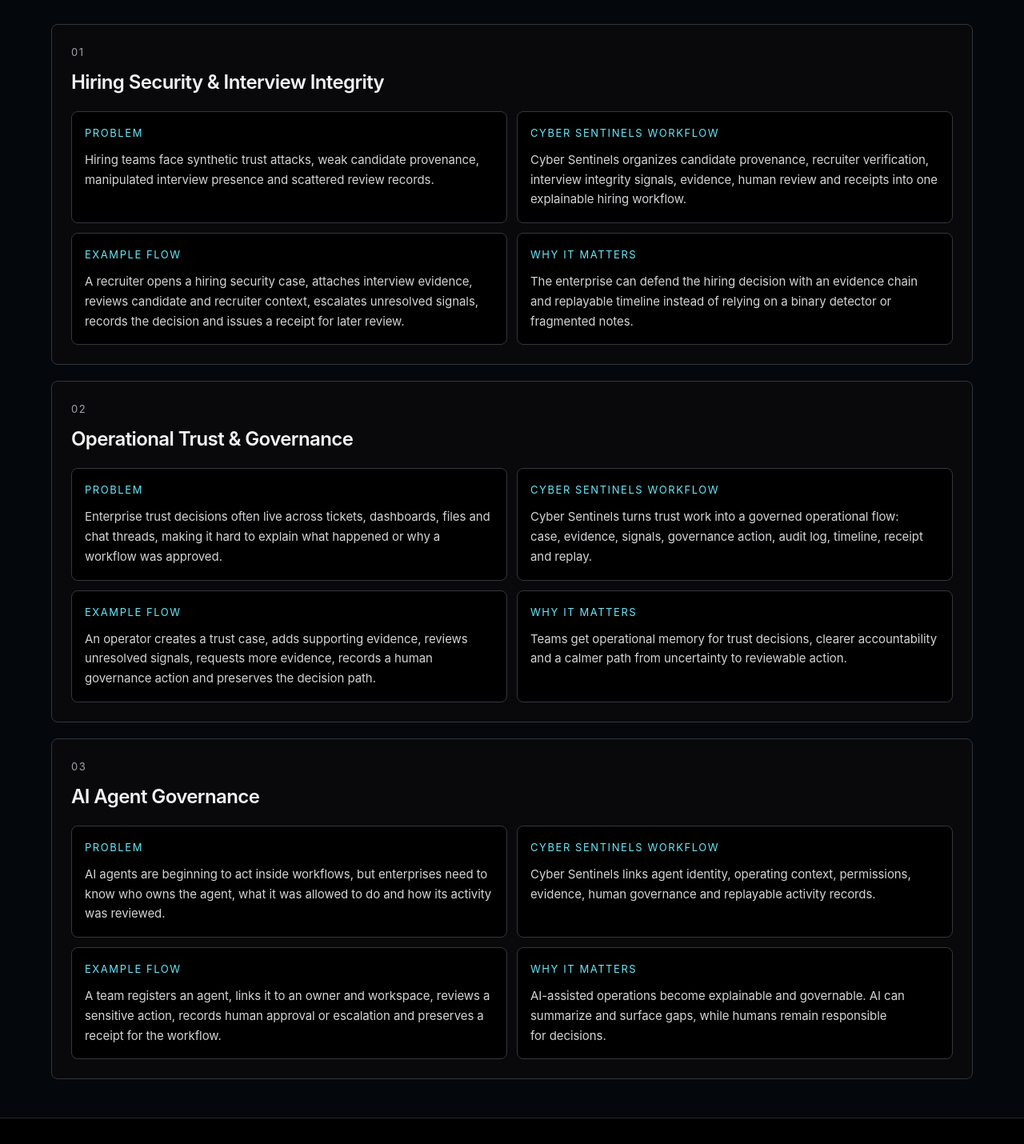
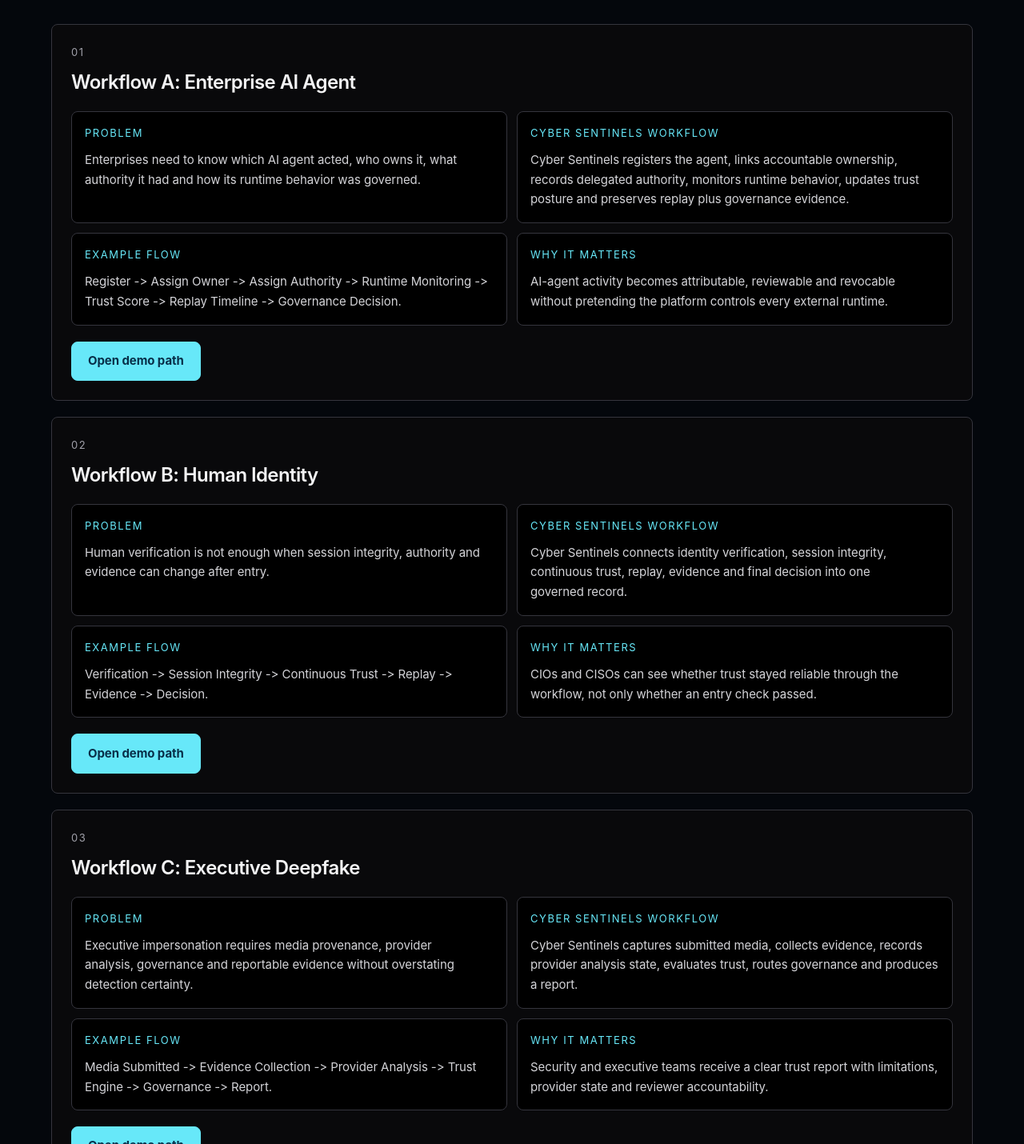
Before and after one commit to emeaexecutive/Cyber-Sentinels-V2, a Next.js app: page /enterprise/demo-stories in a window 1280 px wide. Shown: the part 620-2050 px from the top of the page at 80% size. Built offline with nearby package versions, Linux system fonts and the light colour scheme; no server answers.

Commit message:
Epic 02 Enterprise proof and design partner readiness

```diff
--- a/app/admin/deployment-readiness/page.tsx
+++ b/app/admin/deployment-readiness/page.tsx
@@ -100,6 +100,57 @@ export default async function DeploymentReadinessPage() {
       state: domainReady ? "READY" : "CAUTION",
     },
   ];
+  const enterpriseHealthChecks: Array<{
+    label: string;
+    detail: string;
+    state: DeploymentReadinessState;
+  }> = [
+    {
+      label: "Platform Health",
+      detail: `${report.readinessPercent}% readiness across runtime, integrity and pilot evidence.`,
+      state: report.state,
+    },
+    {
+      label: "Provider Health",
+      detail: "Provider paths remain explicit about Connected, Configured, Awaiting Credentials, Offline and Unsupported states.",
+      state: "CAUTION",
+    },
+    {
+      label: "Trust Engine",
+      detail: "Trust execution routes and protected decision surfaces are present.",
+      state: "READY",
+    },
+    {
+      label: "Replay Engine",
+      detail: `${report.metrics.replaySessionsViewed} replay session view(s) recorded in pilot metrics.`,
+      state: report.metrics.replaySessionsViewed > 0 ? "READY" : "CAUTION",
+    },
+    {
+      label: "Governance",
+      detail: `${report.metrics.governanceReviewsCompleted} completed review(s), ${report.metrics.unresolvedEscalations} unresolved escalation(s).`,
+      state: report.metrics.unresolvedEscalations > 0 ? "CAUTION" : "READY",
+    },
+    {
+      label: "Validation",
+      detail: "Validation and benchmark dashboards are protected and separate live evidence from simulations.",
+      state: "CAUTION",
+    },
+    {
+      label: "Performance",
+      detail: "Runtime profiling exists as in-process readiness telemetry; production APM remains outstanding.",
+      state: "CAUTION",
+    },
+    {
+      label: "Security",
+      detail: "Auth, admin allowlist, protected routes and integrity checks are part of the readiness gate.",
+      state: report.blockers.length ? "BLOCKED" : "READY",
+    },
+    {
+      label: "Outstanding Risks",
+      detail: `${report.blockers.length} blocker(s) and ${report.warnings.length} warning(s) require operator review.`,
+      state: report.blockers.length ? "BLOCKED" : report.warnings.length ? "CAUTION" : "READY",
+    },
+  ];
 
   return (
     <main className="min-h-screen bg-[#04070c] px-6 py-8 text-white md:px-8">
@@ -133,6 +184,35 @@ export default async function DeploymentReadinessPage() {
             <Link href="/enterprise/pilot-setup" className="rounded-lg border border-cyan-800 px-4 py-2 text-sm text-cyan-100 hover:text-white">
               Pilot Setup
             </Link>
+          </div>
+        </section>
+
+        <section className="mt-8 rounded-lg border border-zinc-800 bg-zinc-950 p-5">
+          <div>
+            <p className="text-xs font-semibold uppercase tracking-[0.16em] text-cyan-200">
+              Enterprise health dashboard
+            </p>
+            <h2 className="mt-2 text-xl font-semibold">One-screen readiness view</h2>
+            <p className="mt-2 max-w-3xl text-sm leading-6 text-zinc-400">
+              Traffic-light view for design-partner review. Green means ready
+              for controlled pilot evidence, amber means measured but incomplete,
+              and red means blocked until resolved.
+            </p>
+          </div>
+          <div className="mt-5 grid gap-3 md:grid-cols-3">
+            {enterpriseHealthChecks.map((check) => (
+              <article key={check.label} className="rounded-lg border border-zinc-800 bg-black p-4">
+                <div className="flex flex-wrap items-start justify-between gap-3">
+                  <div className="max-w-xl">
+                    <p className="font-medium text-zinc-100">{check.label}</p>
+                    <p className="mt-2 text-sm leading-6 text-zinc-500">{check.detail}</p>
+                  </div>
+                  <span className={`rounded-full border px-3 py-1 text-xs ${stateClass(check.state)}`}>
+                    {check.state}
+                  </span>
+                </div>
+              </article>
+            ))}
           </div>
         </section>
 
--- a/app/dashboard/validation/page.tsx
+++ b/app/dashboard/validation/page.tsx
@@ -18,6 +18,41 @@ export default async function ValidationDashboardPage() {
   const observations = await loadBenchmarkObservations(supabase);
   const metrics = buildValidationMetrics(observations);
   const summary = buildBenchmarkSummary(observations);
+  const validationReadiness = [
+    {
+      label: "Implemented",
+      items: [
+        "Validation dashboard",
+        "Benchmark dashboard",
+        "Provider comparison table",
+        "Replay and governance coverage metrics",
+      ],
+    },
+    {
+      label: "Measured",
+      items: [
+        `${observations.length} retained observation(s) in this window`,
+        `${summary.replayContinuityScore}% replay continuity score`,
+        `${summary.governanceResponseCoverage}% governance response coverage`,
+      ],
+    },
+    {
+      label: "Planned",
+      items: [
+        "Dataset dashboard with versioned registry",
+        "Reviewed outcomes dashboard",
+        "Calibration dashboard by workflow and provider",
+      ],
+    },
+    {
+      label: "Awaiting Data",
+      items: [
+        "Ground-truth labels from design-partner workflows",
+        "Provider-backed outcomes with reviewer adjudication",
+        "Precision, recall and calibration claims for published cohorts",
+      ],
+    },
+  ];
 
   return (
     <main className="min-h-screen bg-[#04070c] px-6 py-8 text-white md:px-8">
@@ -48,6 +83,19 @@ export default async function ValidationDashboardPage() {
           </div>
         </section>
 
+        <section className="mt-8 grid gap-4 md:grid-cols-2 xl:grid-cols-4">
+          {validationReadiness.map((lane) => (
+            <article key={lane.label} className="rounded-lg border border-zinc-800 bg-zinc-950 p-5">
+              <h2 className="text-lg font-semibold text-zinc-100">{lane.label}</h2>
+              <ul className="mt-4 grid gap-2 text-sm leading-6 text-zinc-400">
+                {lane.items.map((item) => (
+                  <li key={item} className="border-t border-zinc-800 pt-2">{item}</li>
+                ))}
+              </ul>
+            </article>
+          ))}
+        </section>
+
         <section className="mt-8">
           <ValidationBenchmarkDashboard
             metrics={metrics}
--- a/app/enterprise/demo-stories/page.tsx
+++ b/app/enterprise/demo-stories/page.tsx
@@ -3,37 +3,40 @@ import { PrivateBetaBadge } from "@/components/private-beta";
 
 const stories = [
   {
-    title: "Hiring Security & Interview Integrity",
+    title: "Workflow A: Enterprise AI Agent",
     problem:
-      "Hiring teams face synthetic trust attacks, weak candidate provenance, manipulated interview presence and scattered review records.",
+      "Enterprises need to know which AI agent acted, who owns it, what authority it had and how its runtime behavior was governed.",
     workflow:
-      "Cyber Sentinels organizes candidate provenance, recruiter verification, interview integrity signals, evidence, human review and receipts into one explainable hiring workflow.",
+      "Cyber Sentinels registers the agent, links accountable ownership, records delegated authority, monitors runtime behavior, updates trust posture and preserves replay plus governance evidence.",
     flow:
-      "A recruiter opens a hiring security case, attaches interview evidence, reviews candidate and recruiter context, escalates unresolved signals, records the decision and issues a receipt for later review.",
+      "Register -> Assign Owner -> Assign Authority -> Runtime Monitoring -> Trust Score -> Replay Timeline -> Governance Decision.",
     matters:
-      "The enterprise can defend the hiring decision with an evidence chain and replayable timeline instead of relying on a binary detector or fragmented notes.",
+      "AI-agent activity becomes attributable, reviewable and revocable without pretending the platform controls every external runtime.",
+    href: "/demo/agent-tracking-flow",
   },
   {
-    title: "Operational Trust & Governance",
+    title: "Workflow B: Human Identity",
     problem:
-      "Enterprise trust decisions often live across tickets, dashboards, files and chat threads, making it hard to explain what happened or why a workflow was approved.",
+      "Human verification is not enough when session integrity, authority and evidence can change after entry.",
     workflow:
-      "Cyber Sentinels turns trust work into a governed operational flow: case, evidence, signals, governance action, audit log, timeline, receipt and replay.",
+      "Cyber Sentinels connects identity verification, session integrity, continuous trust, replay, evidence and final decision into one governed record.",
     flow:
-      "An operator creates a trust case, adds supporting evidence, reviews unresolved signals, requests more evidence, records a human governance action and preserves the decision path.",
+      "Verification -> Session Integrity -> Continuous Trust -> Replay -> Evidence -> Decision.",
     matters:
-      "Teams get operational memory for trust decisions, clearer accountability and a calmer path from uncertainty to reviewable action.",
+      "CIOs and CISOs can see whether trust stayed reliable through the workflow, not only whether an entry check passed.",
+    href: "/demo/session-integrity",
   },
   {
-    title: "AI Agent Governance",
+    title: "Workflow C: Executive Deepfake",
     problem:
-      "AI agents are beginning to act inside workflows, but enterprises need to know who owns the agent, what it was allowed to do and how its activity was reviewed.",
+      "Executive impersonation requires media provenance, provider analysis, governance and reportable evidence without overstating detection certainty.",
     workflow:
-      "Cyber Sentinels links agent identity, operating context, permissions, evidence, human governance and replayable activity records.",
+      "Cyber Sentinels captures submitted media, collects evidence, records provider analysis state, evaluates trust, routes governance and produces a report.",
     flow:
-      "A team registers an agent, links it to an owner and workspace, reviews a sensitive action, records human approval or escalation and preserves a receipt for the workflow.",
+      "Media Submitted -> Evidence Collection -> Provider Analysis -> Trust Engine -> Governance -> Report.",
     matters:
-      "AI-assisted operations become explainable and governable. AI can summarize and surface gaps, while humans remain responsible for decisions.",
+      "Security and executive teams receive a clear trust report with limitations, provider state and reviewer accountability.",
+    href: "/verification-replay",
   },
 ];
 
@@ -93,6 +96,11 @@ export default function EnterpriseDemoStoriesPage() {
                     </div>
                   ))}
                 </div>
+                <div className="mt-5">
+                  <Link href={story.href} className="brand-primary-action brand-action-large text-sm">
+                    Open demo path
+                  </Link>
+                </div>
               </article>
             );
           })}
```
Also changed, not shown: app/admin/provider-status/page.tsx (+15 -5 lines), 7 other files (tests, documents, lock files or other folders).
